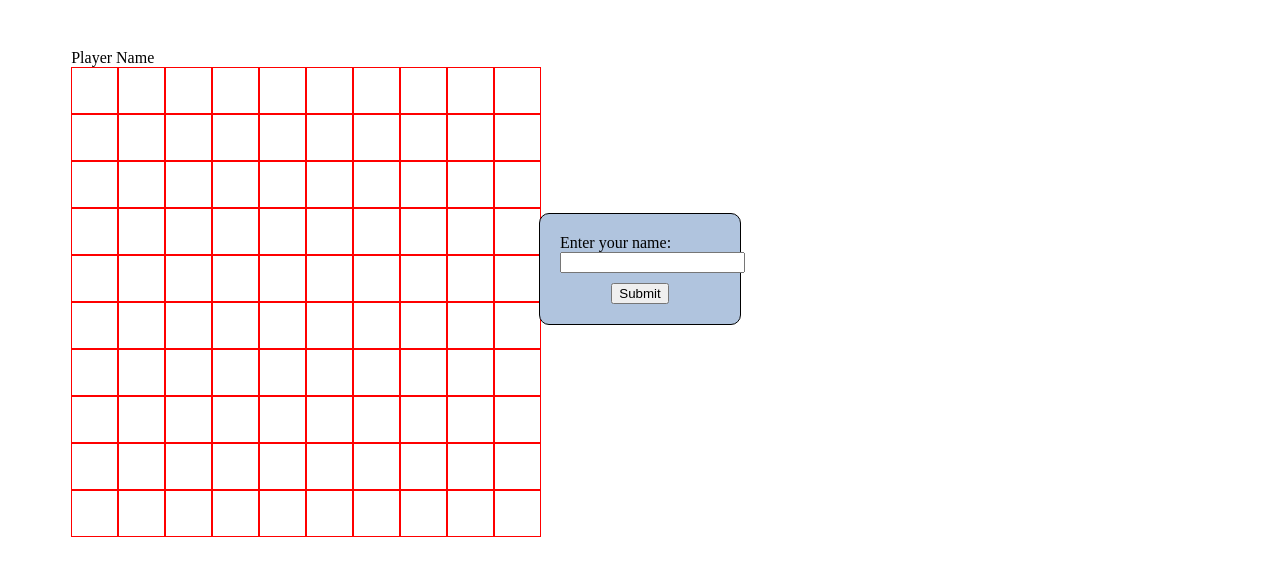
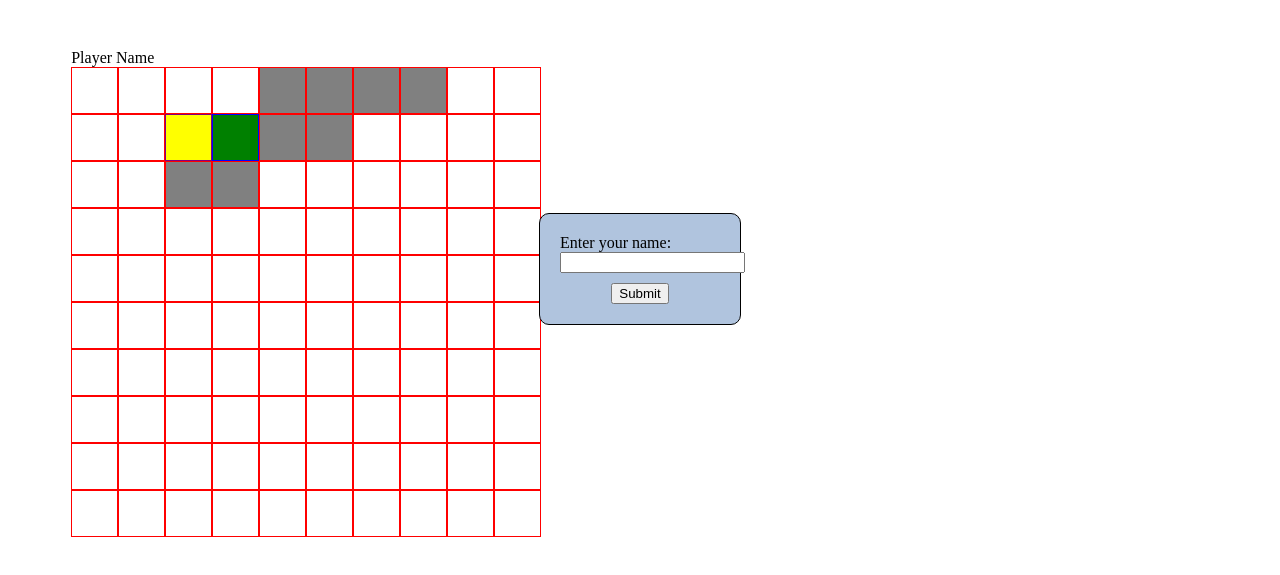
Before and after one commit to kpgh46/Battleship, a website with bundled scripts: page dist/index.html in a window 1280 px wide. Shown: the part 131-706 px from the top of the page. Built offline with nearby package versions, Linux system fonts and the light colour scheme.

Commit message:
added css for hits,misses, and ships

```diff
--- a/src/dom.js
+++ b/src/dom.js
@@ -8,26 +8,35 @@ let dom = (() => {
                 let block = document.createElement('div');
                 block.classList.add("block");
 
+                    if (Number.isInteger(item)){
+                        block.classList.add("ship")
+                    }
+
+                    if (item === "X"){
+                        block.classList.add("hit")
+                    }
+                    if (item === "O"){
+                        block.classList.add("miss")
+                    }
+
                 document.querySelector("#player-board").appendChild(block);
 
             })
         })
-
     }
 
     let submitName = () => {
+        let submitName = document.querySelector("#submit-name");
 
-        document.querySelector("#submit-name").addEventListener("click", () =>{
-            document.querySelector("#name-prompt").style.visibility = "hidden";
-
+        submitName.addEventListener("click", () => {
+        document.querySelector("#name-prompt").style.visibility = "hidden";
         })
-
     }
 
     submitName();
     renderBoard();
 
-   return {renderBoard}
+   return {renderBoard, submitName}
 
 })();
 
--- a/src/gameboard.js
+++ b/src/gameboard.js
@@ -82,6 +82,10 @@ let gameboards = (() => {
         console.log(board)
     }
 
+    placeShips();
+    receieveAttack(1,2)
+    receieveAttack(1,3)
+
      return {board, receieveAttack}
 })()
 
--- a/src/style.css
+++ b/src/style.css
@@ -60,3 +60,17 @@ button {
     align-self: center;
     margin-top: 10px;
 }
+
+.hit {
+    background-color: green;
+    border: 1px solid blue;
+}
+
+.miss {
+    background-color: yellow;
+    border: 1px solid purple;
+}
+
+.ship {
+    background-color: grey;
+}
```
Also changed, not shown: dist/bundle.js, dist/index.html.
